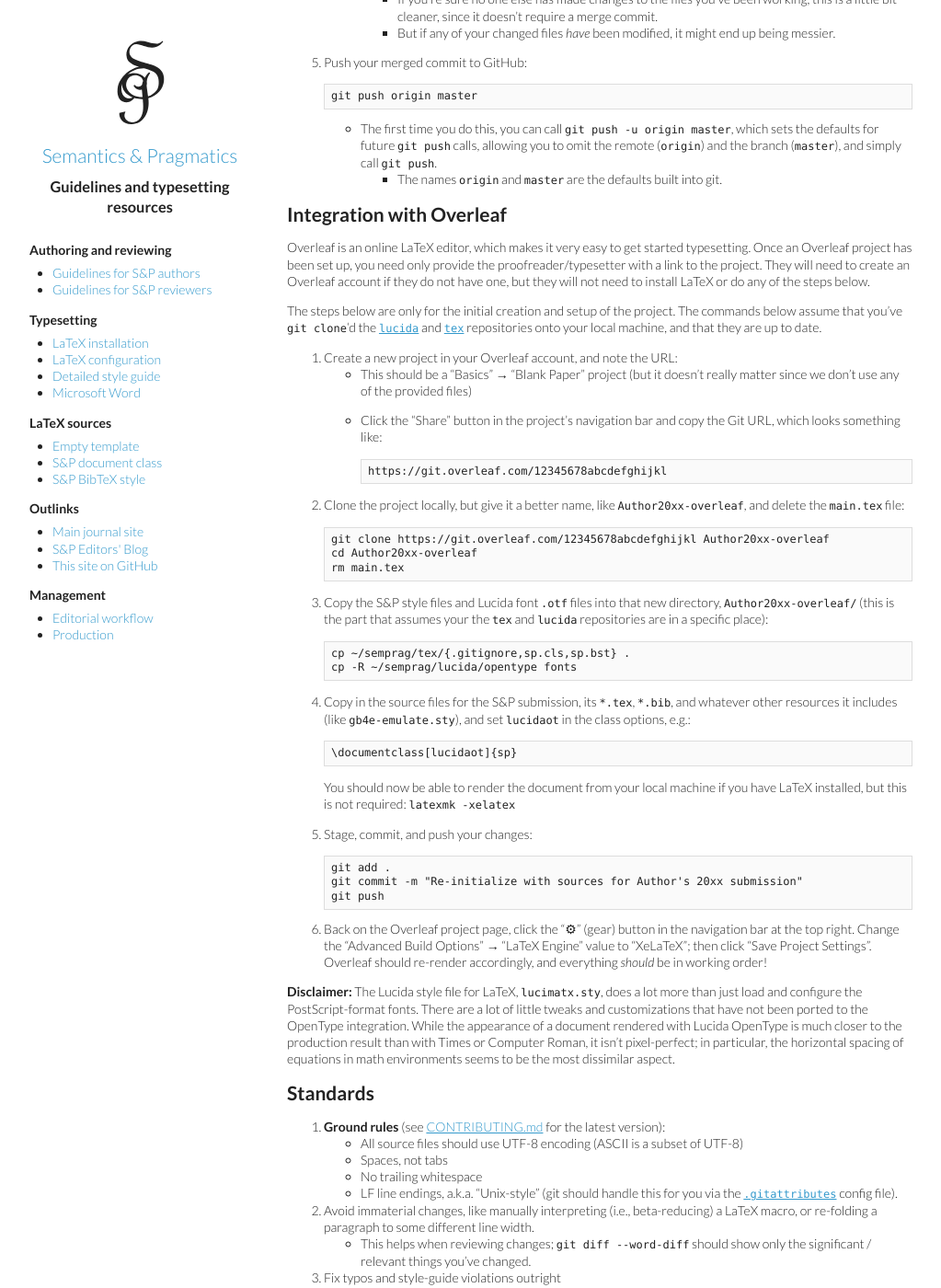
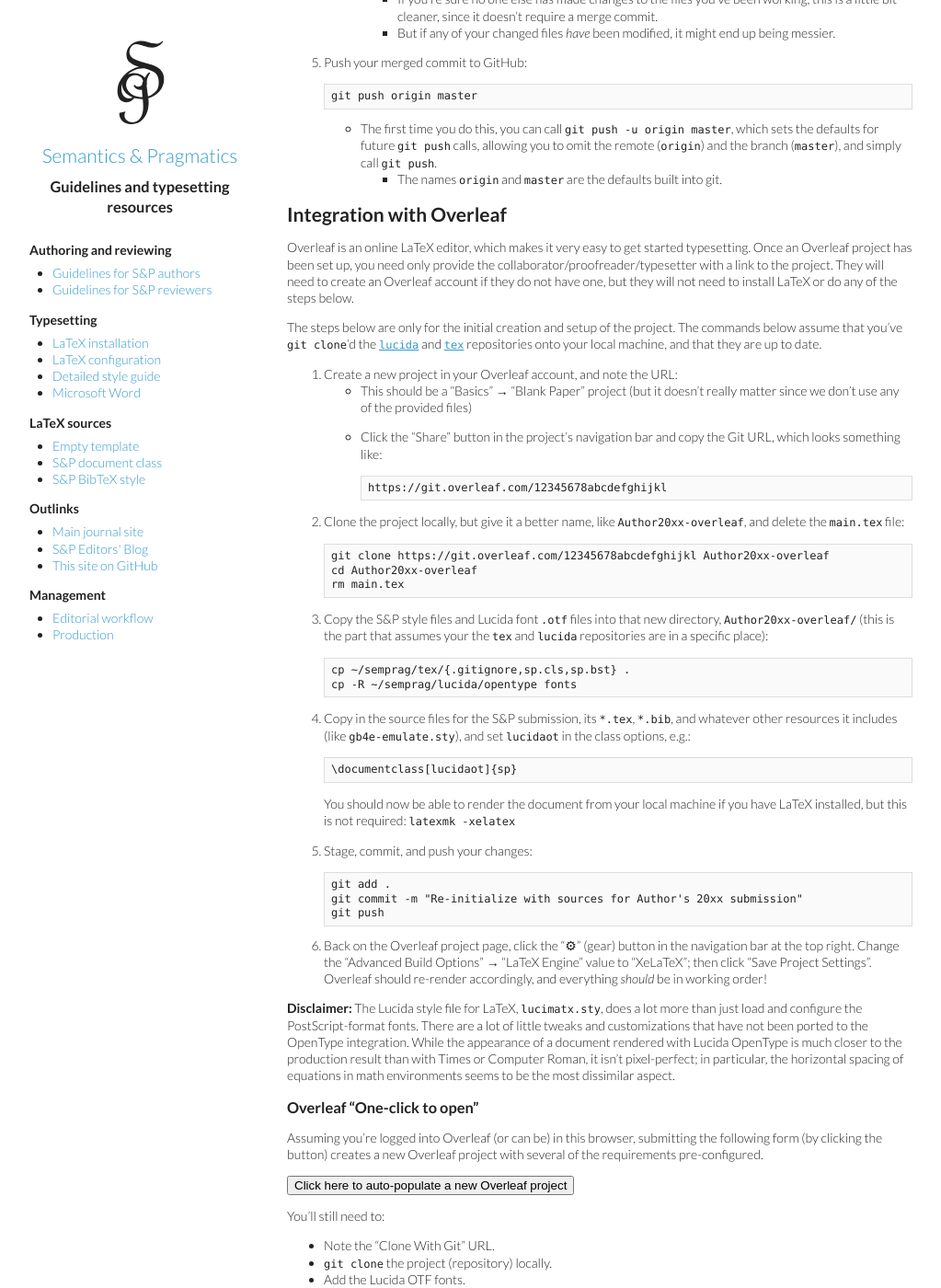
Before and after one commit to semprag/semprag.github.io, a Jekyll site: the page built from production.md, in a window 1280 px wide and 1400 px high, scrolled down 2416 px. Shown: the whole window at 92% size, without its empty margins (8-1031 px from the left). Built offline with Jekyll 4.4.1, drawn with Linux system fonts in a browser that asks for light colours; some of the changed text lies outside the part shown.

Commit message:
Add 'One-click to open' form with partial Overleaf integration

```diff
--- a/production.md
+++ b/production.md
@@ -142,7 +142,7 @@
 ## Integration with Overleaf
 
 Overleaf is an online LaTeX editor, which makes it very easy to get started typesetting.
-Once an Overleaf project has been set up, you need only provide the proofreader/typesetter with a link to the project.
+Once an Overleaf project has been set up, you need only provide the collaborator/proofreader/typesetter with a link to the project.
 They will need to create an Overleaf account if they do not have one, but they will not need to install LaTeX or do any of the steps below.
 
 The steps below are only for the initial creation and setup of the project.
@@ -184,6 +184,37 @@
 There are a lot of little tweaks and customizations that have not been ported to the OpenType integration.
 While the appearance of a document rendered with Lucida OpenType is much closer to the production result than with Times or Computer Roman, it isn't pixel-perfect; in particular, the horizontal spacing of equations in math environments seems to be the most dissimilar aspect.
 
+### Overleaf "One-click to open"
+
+Assuming you're logged into Overleaf (or can be) in this browser, submitting the following form (by clicking the button) creates a new Overleaf project with several of the requirements pre-configured.
+
+<form action="https://www.overleaf.com/docs" method="post" target="_blank" rel="noopener">
+  <!-- Turn off the default Overleaf tutorial splash screen -->
+  <input type="hidden" name="splash" value="none">
+  <!-- Set the compiler to XeLaTeX instead of "Choose Automatically" -->
+  <input type="hidden" name="engine" value="xelatex">
+  <!-- Add basic source files -->
+  <input type="hidden" name="snip_uri[]" value="http://info.semprag.org/tex/sp.cls">
+  <input type="hidden" name="snip_uri[]" value="http://info.semprag.org/tex/sp.bst">
+  <input type="hidden" name="snip_uri[]" value="https://raw.githubusercontent.com/semprag/tex/master/.gitignore">
+  <!-- Add BibLaTeX source files for good measure -->
+  <input type="hidden" name="snip_uri[]" value="http://info.semprag.org/biblatex-sp-unified/bbx/biblatex-sp-unified.bbx">
+  <input type="hidden" name="snip_uri[]" value="http://info.semprag.org/biblatex-sp-unified/cbx/sp-authoryear-comp.cbx">
+  <!-- And the template file, since Overleaf is looking for something with a \documentclass -->
+  <input type="hidden" name="snip_uri[]" value="http://info.semprag.org/examples/sp-template.tex">
+  <!-- Submit -->
+  <button>Click here to auto-populate a new Overleaf project</button>
+</form>
+
+You'll still need to:
+
+* Note the "Clone With Git" URL.
+* `git clone` the project (repository) locally.
+* Add the Lucida OTF fonts.
+* Add the article's `.tex` and `.bib` (etc.) sources, replacing the `sp-template.tex` placeholder.
+* Add/set `[lucidaot]` in the class options.
+* `git commit ...` and `... push` to sync your changes.
+
 
 ## Standards
 
```
